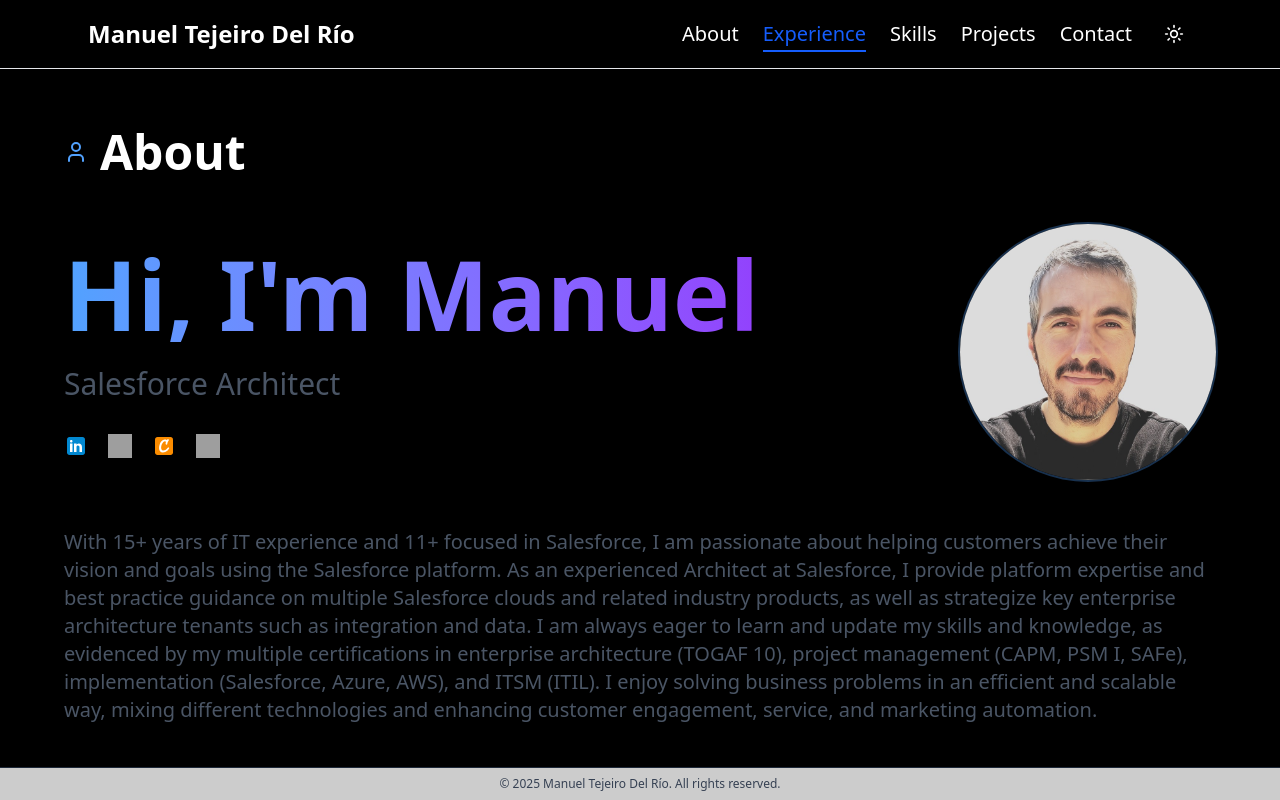
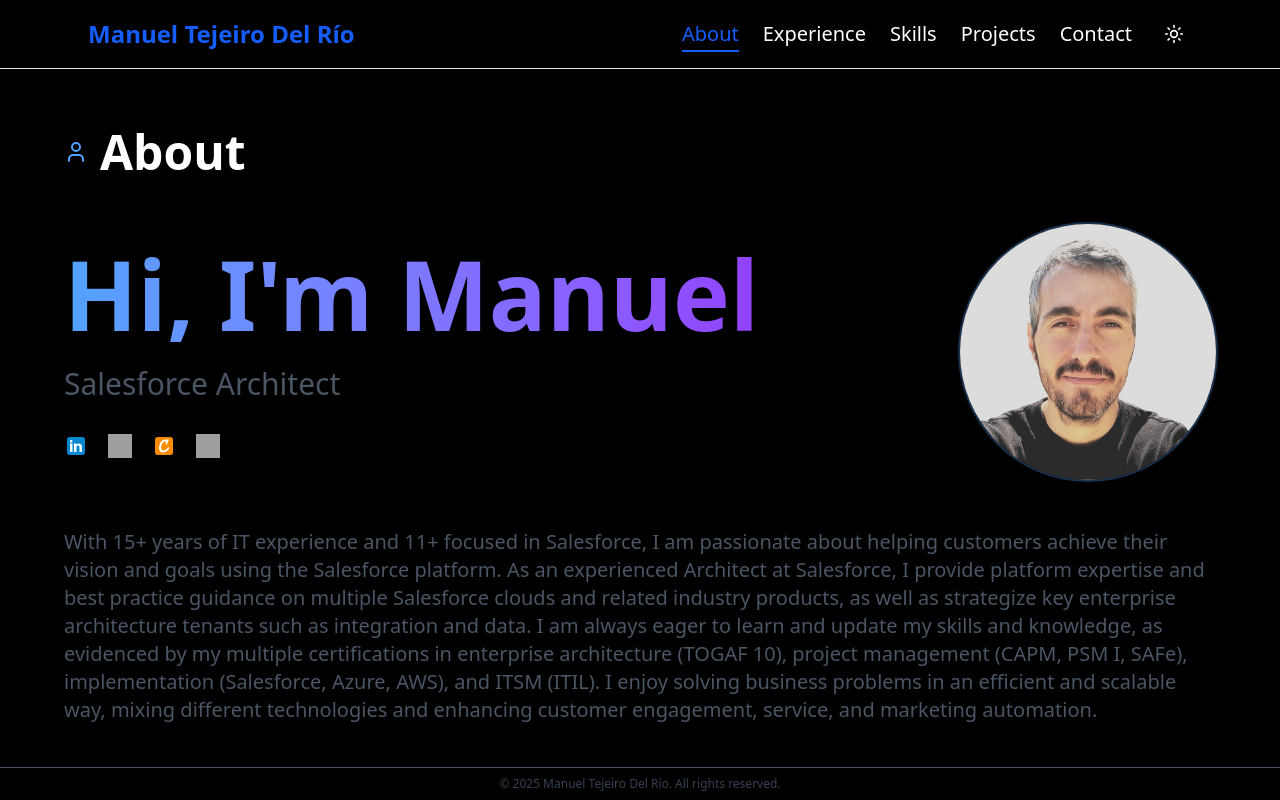
Before and after one commit to tejeirodelrio/portfolio-2025, a Next.js app: page / in a window 1280 px wide. Built offline with nearby package versions, Linux system fonts and the light colour scheme; grey boxes are pictures that could not be loaded.

Commit message:
icons and usability

```diff
--- a/src/app/page.tsx
+++ b/src/app/page.tsx
@@ -44,7 +44,7 @@
           .filter((e) => e.isIntersecting)
           .sort((a, b) => b.intersectionRatio - a.intersectionRatio);
         const top = visible[0]?.target as HTMLElement | undefined;
-        if (top?.id && top.id !== "about") {
+        if (top?.id) {
           setActiveSection(top.id);
         }
       },
@@ -61,10 +61,6 @@
 
 
 
-
-
-
-
   return (
     <div
       id="scroll-container"
@@ -75,7 +71,7 @@
       {/* Navigation */}
       <nav className="fixed top-0 w-full backdrop-blur-lg bg-opacity-80 border-b dark:border-gray-800 border-gray-200 z-50">
         <div className="max-w-6xl mx-auto px-6 py-4 flex justify-between items-center">
-          <div className="text-2xl font-bold">Manuel Tejeiro Del Río</div>
+          <div className="text-2xl font-bold text-blue-600 dark:text-blue-400">Manuel Tejeiro Del Río</div>
           <div className="flex items-center gap-3 md:gap-6">
             <button
               className="md:hidden p-2 rounded-lg hover:bg-gray-100 dark:hover:bg-gray-800"
@@ -387,23 +383,23 @@
         </section>
 
       {/* Footer */}
-      <footer className="fixed bottom-0 left-0 right-0 border-t border-gray-800 py-2 bg-white/80 dark:bg-black/80 backdrop-blur-lg z-40">
-        <div className="max-w-6xl mx-auto px-6 text-center text-gray-400">
+      <footer className="fixed bottom-0 left-0 right-0 border-t border-gray-600 py-2 backdrop-blur-lg z-40">
+        <div className="max-w-6xl mx-auto px-6 text-center">
           <p className="text-gray-700 dark:text-gray-400 text-xs">© 2025 Manuel Tejeiro Del Río. All rights reserved.</p>
         </div>
       </footer>
       {/* Experience Modal */}
       {selectedExperience && (
         <div className="fixed inset-0 bg-black/50 backdrop-blur-sm z-50 flex items-center justify-center p-4">
-          <div className="bg-white dark:bg-gray-900 rounded-lg max-w-2xl w-full p-6 relative">
+          <div className="bg-white dark:bg-gray-800 rounded-lg max-w-2xl w-full p-6 relative">
             <button
               onClick={() => setSelectedExperience(null)}
-              className="absolute top-4 right-4 p-2 rounded-full hover:bg-gray-100 dark:hover:bg-gray-800"
+              className="absolute top-4 right-4 p-2 rounded-full hover:bg-gray-500 dark:hover:bg-white-500"
             >
               <X size={20} />
             </button>
             <div className="mb-6">
-              <h2 className="text-3xl font-bold text-blue-600 dark:text-blue-400 mb-2">
+              <h2 className="text-3xl font-bold text-blue-500 dark:text-blue-500 mb-2">
                 {selectedExperience.company}
               </h2>
               <p className="text-xl text-gray-600 dark:text-gray-300">
```
